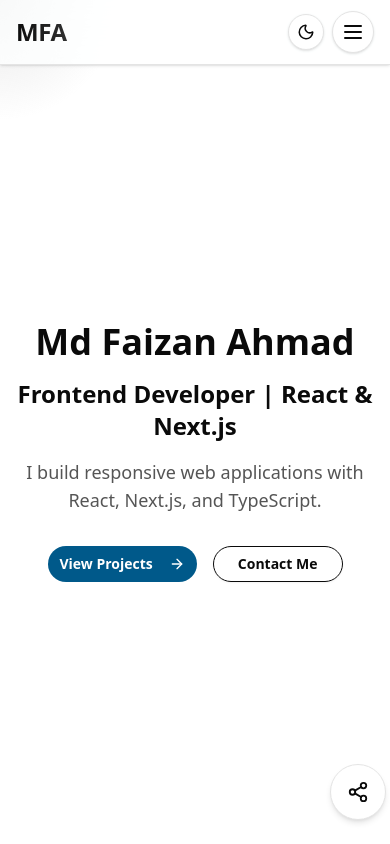
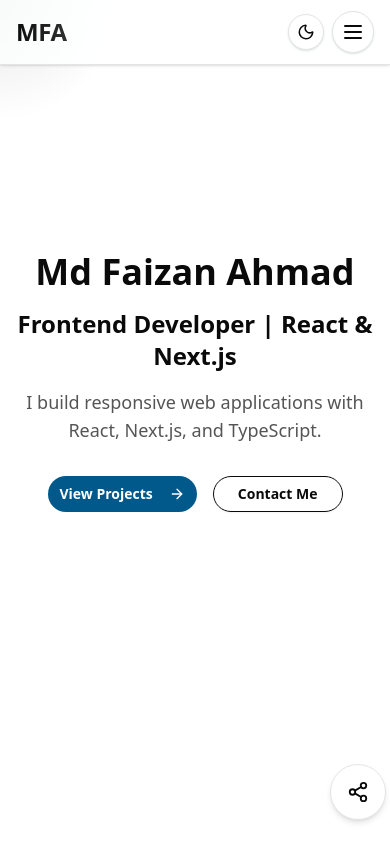
Before and after one commit to md-faizanahmad/Md_Faizan_Ahmad_Portfolio, a Next.js app: page / in a window 390 px wide. Shown: the top 844 px of the page. Built offline with nearby package versions, Linux system fonts and the light colour scheme.

Commit message:
fix: improve mobile hero section spacing and layout

```diff
--- a/src/app/page.tsx
+++ b/src/app/page.tsx
@@ -116,9 +116,9 @@ export default function Home() {
       />
       <div className="relative font-sans min-h-screen selection:bg-indigo-500/30">
         {/* Content wrapper with better vertical spacing */}
-        <div className="relative z-10 flex flex-col gap-20 pb-20">
+        {/* <div className="relative z-10 flex flex-col gap-20 pb-20"> */}
+        <div className="relative z-10 flex flex-col gap-12 pb-12 md:gap-20 md:pb-20">
           <HeroSection />
-
           <About />
 
           <div className="mx-auto max-w-4xl">
--- a/src/components/hero/HeroClient.tsx
+++ b/src/components/hero/HeroClient.tsx
@@ -1,4 +1,5 @@
 "use client";
+
 import { motion } from "framer-motion";
 import HeroSectionServer from "./HeroServer";
 
@@ -17,11 +18,15 @@ const HeroSectionClient = () => {
 
   const itemVariants = {
     hidden: { opacity: 0, y: 20 },
-    visible: { opacity: 1, y: 0, transition: { duration: 0.5 } },
+    visible: {
+      opacity: 1,
+      y: 0,
+      transition: { duration: 0.5 },
+    },
   };
 
   return (
-    <section className="min-h-screen flex  items-center justify-center  ">
+    <section className="flex min-h-[calc(100svh-80px)] items-center justify-center md:min-h-screen">
       <motion.div
         className="w-full"
         variants={containerVariants}
@@ -29,7 +34,7 @@ const HeroSectionClient = () => {
         animate="visible"
       >
         <motion.div variants={itemVariants}>
-          <HeroSectionServer />{" "}
+          <HeroSectionServer />
         </motion.div>
       </motion.div>
     </section>
--- a/src/components/hero/HeroServer.tsx
+++ b/src/components/hero/HeroServer.tsx
@@ -5,7 +5,8 @@ import { heroConfig } from "./hero.config";
 
 const HeroSectionServer = () => {
   return (
-    <div className="container mx-auto px-4 mt-15 text-center">
+    // <div className="container mx-auto px-4 mt-15 text-center">
+    <div className="container mx-auto px-4 text-center">
       <h1 className="mb-4 text-4xl font-bold sm:text-5xl md:text-6xl lg:text-7xl">
         {heroConfig.name}
       </h1>
```
